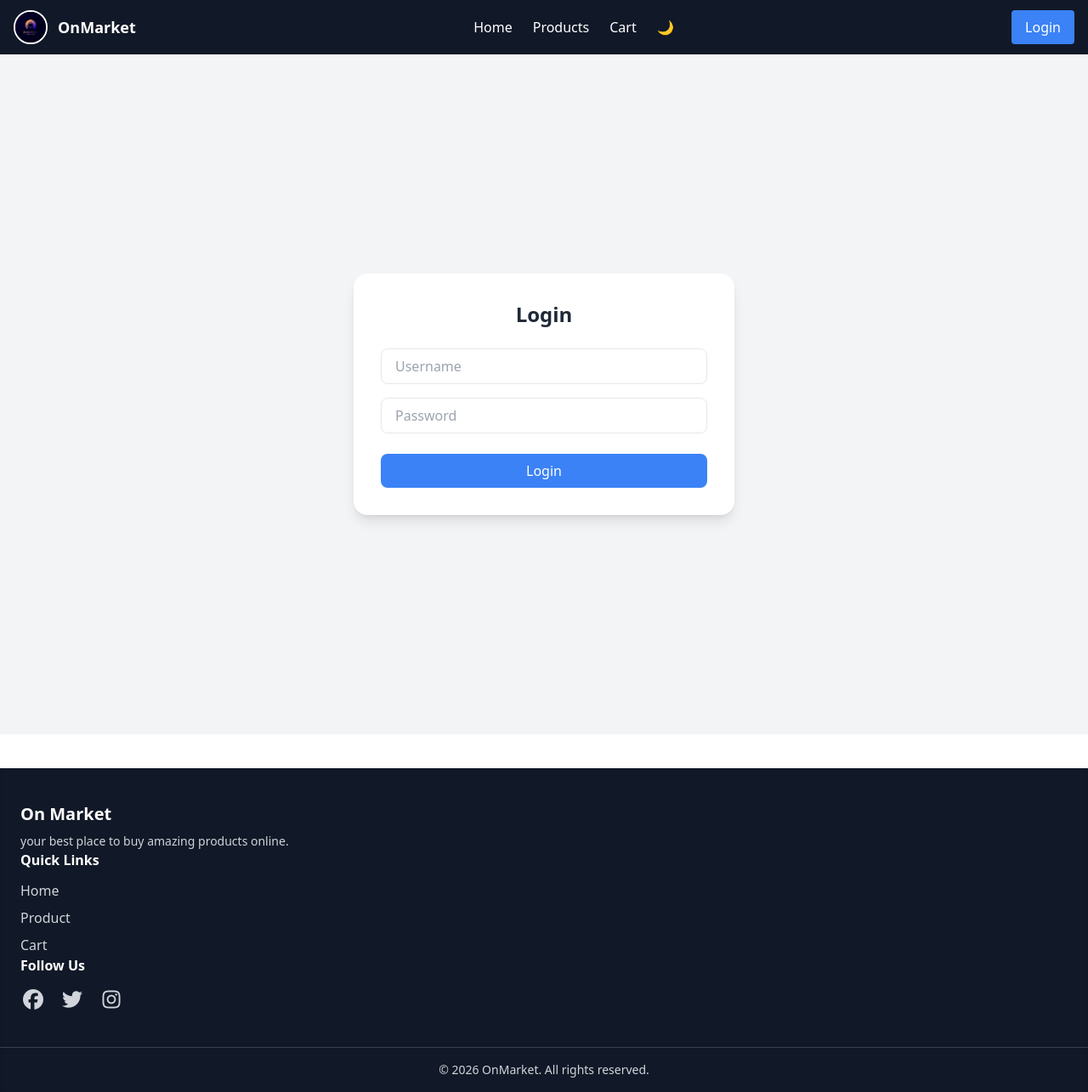
After one commit to ALTUM-02/on_market, a Django app: template media/Projects/on_market/templates/pages/login.html in a window 1280 px wide. The commit adds this page. Shown: the whole page at 85% size. Run offline with Django 4.2, Linux system fonts and the light colour scheme; the template is opened without the code that fills it, so the values that code supplies are empty; some libraries are stand-ins or nearby versions.

Commit message:
new change

```diff
--- a/media/Projects/on_market/templates/base/navbar.html
+++ b/media/Projects/on_market/templates/base/navbar.html
@@ -27,6 +27,27 @@
         </button>
       </div>
 
+      {% if user.is_authenticated %}
+
+  <!-- Profile + Logout -->
+  <div class="flex items-center space-x-4">
+    <span class="text-white">{{ user.username }}</span>
+
+    <a href="{% url 'logout' %}"
+       class="bg-red-500 px-3 py-1 rounded hover:bg-red-600">
+      Logout
+    </a>
+  </div>
+
+{% else %}
+
+  <a href="{% url 'login' %}"
+     class="bg-blue-500 px-4 py-2 rounded hover:bg-blue-600">
+    Login
+  </a>
+
+{% endif %}
+
     </div>
 
   </div>
--- /dev/null
+++ b/media/Projects/on_market/templates/pages/login.html
@@ -0,0 +1,35 @@
+{% extends 'base.html' %}
+{% block content %}
+
+<div class="flex items-center justify-center min-h-screen bg-gray-100 dark:bg-gray-900">
+
+  <div class="bg-white dark:bg-gray-800 p-8 rounded-2xl shadow-lg w-full max-w-md">
+
+    <h2 class="text-2xl font-bold text-center mb-6 text-gray-800 dark:text-white">
+      Login
+    </h2>
+
+    {% if error %}
+      <p class="text-red-500 text-center mb-4">{{ error }}</p>
+    {% endif %}
+
+    <form method="POST">
+      {% csrf_token %}
+
+      <input type="text" name="username" placeholder="Username"
+        class="w-full mb-4 px-4 py-2 border rounded-lg focus:outline-none focus:ring-2 focus:ring-blue-400">
+
+      <input type="password" name="password" placeholder="Password"
+        class="w-full mb-6 px-4 py-2 border rounded-lg focus:outline-none focus:ring-2 focus:ring-blue-400">
+
+      <button type="submit"
+        class="w-full bg-blue-500 text-white py-2 rounded-lg hover:bg-blue-600 transition">
+        Login
+      </button>
+    </form>
+
+  </div>
+
+</div>
+
+{% endblock %}
--- a/media/Projects/on_market/users/views.py
+++ b/media/Projects/on_market/users/views.py
@@ -14,7 +14,7 @@ def home(request):
 @api_view(['POST'])
 def register(request):
     user = User.objects.create_user(
-        username=request.data['username']
+        username=request.data['username'],
         password=request.data['password']
     )
     return Response({"message": "User created"})
```
Also changed, not shown: media/Projects/on_market/db.sqlite3.
